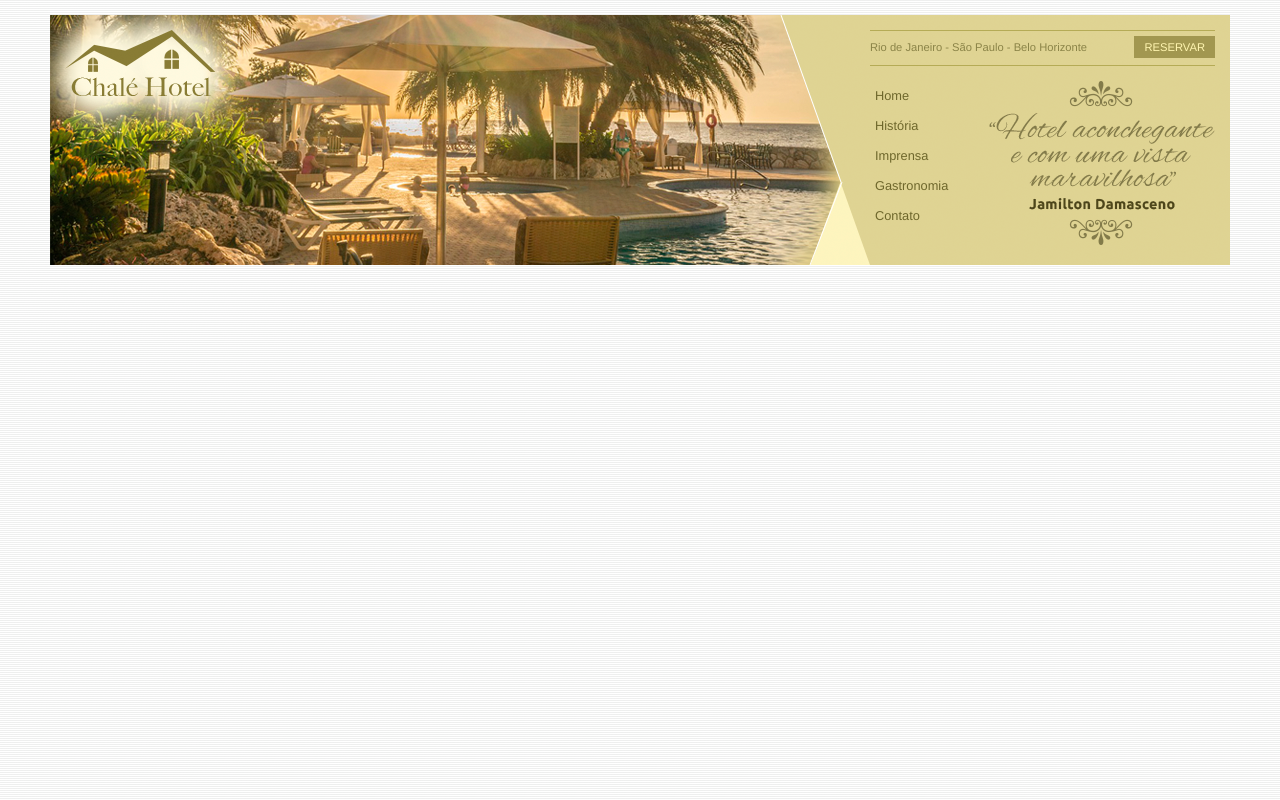
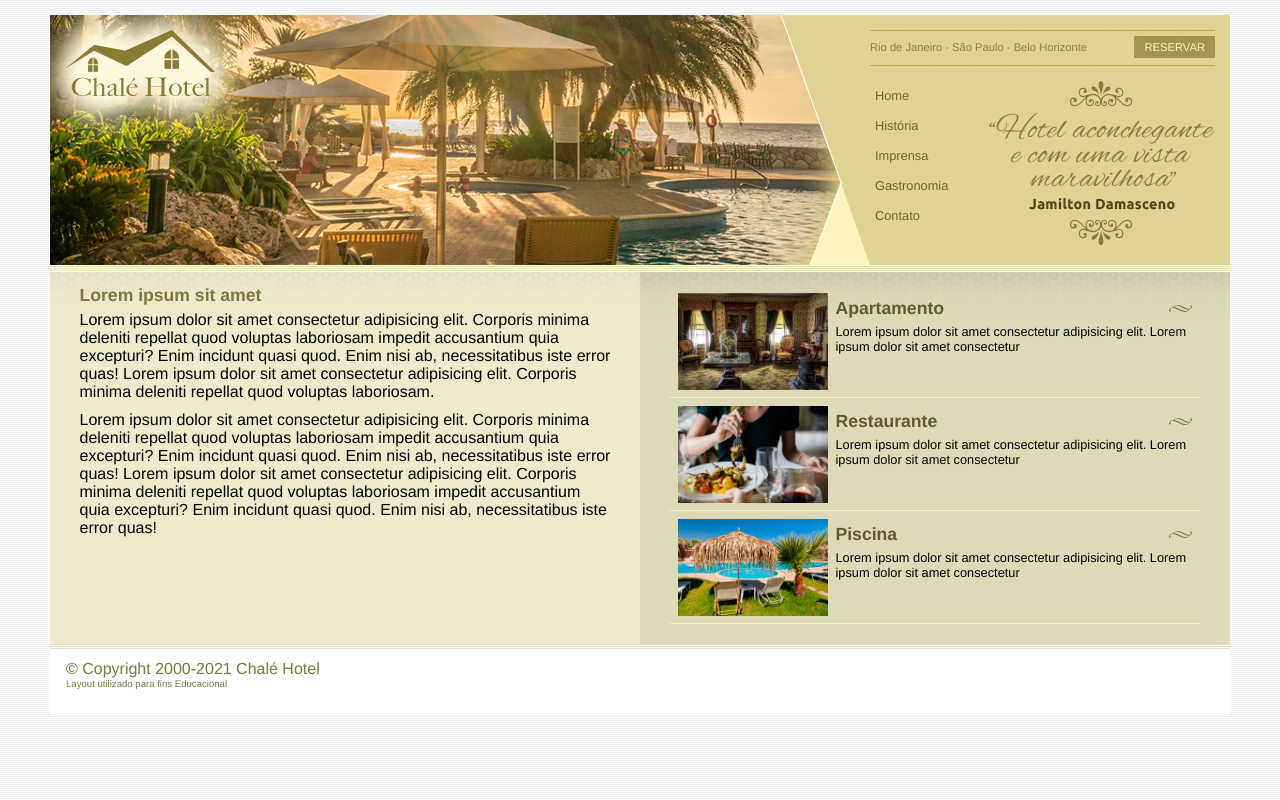
Before and after one commit to MagnoSalim/Projeto05-Chale-hotel, a plain HTML site: page index.html in a window 1280 px wide. Drawn offline with Linux system fonts and the light colour scheme.

Commit message:
Finalizado. Construção área principal e área lateral.

```diff
--- a/css/style.css
+++ b/css/style.css
@@ -9,15 +9,13 @@ body {
     background: #fff url(../img/bg.png);
     margin: 15px;
 }
-
-/****** Menu ******/
 #container {
-    background: #ede9cc;
+    background: #ede9cc url(../img/bg-container.png) top center repeat-y;
     margin: 0 auto;
     min-width: 740px;
     max-width: 1180px;
 }
-
+/****** Menu ******/
 #topo {
     background: #dbcd87;
     height: 15.4em;
@@ -112,3 +110,71 @@ ul#navegacao a:hover {
     float: right;
 }
 /****** FIM - Menu ******/
+
+/****** Área de conteúdo ******/
+#area-principal {
+    float: left;
+    width: 50%;
+    background: url(../img/bg-area-principal.png) top left repeat-x;
+    padding: 15px 0;
+}
+#area-lateral {
+    float: right;
+    width: 50%;
+    background: url(../img/bg-area-lateral.png) top left repeat-x;
+    padding: 20px 0;
+
+}
+.conteudo {
+    margin: 0 auto;
+    width: 90%;
+}
+/****** Formatação Area Lateral ******/
+#beneficios li{
+    padding: 8px;
+    border-bottom: 1px solid #f3efcb;
+    height: 6em;
+}
+#beneficios li a img{
+    float: left;
+    margin-right: 8px;
+}
+#beneficios li a p{
+    color: #000;
+    font-size: 0.8em;
+}
+#beneficios li a h3 {
+    font-size: 1.1em;
+    color: #615b2d;
+    padding: 5px 0;
+    background: url(../img/ornamento.png) no-repeat center right;
+}
+#beneficios li:hover {
+    background: #f6f3d6;
+    cursor: pointer;
+}
+
+/****** FIM Formatação Area Lateral ******/
+/****** Formatação de textos ******/
+h2 {
+    color: #7d7640;
+    font-size:1.1em;
+    padding: 5px 0px;
+}
+p {
+    font-size: 1em;
+    margin-bottom: 10px;
+}
+
+/****** FIM Formatação de textos ******/
+/****** FIM Área de conteúdo ******/
+
+div #rodape {
+    clear: both;
+    padding: 16px;
+    background: #fff url(../img/bg-rodape.png) repeat-x top;
+    color: #7d7640;
+}
+#rodape p {
+    font-size: 0.6em;
+}
--- a/index.html
+++ b/index.html
@@ -8,6 +8,7 @@
 </head>
 <body>
     <div id="container"> <!--Inicio Container-->
+
         <div id="topo"> <!--Inicio Topo-->
         <!--Areaa Logo-->
             <div id="area-logo">
@@ -42,6 +43,82 @@
             </div>
 
         </div> <!--FIM Topo-->
+    <!--Area Prinipal-->
+        <div id="area-principal">
+            <div class="conteudo">
+                <h2>Lorem ipsum sit amet</h2>
+                <p>
+                    Lorem ipsum dolor sit amet consectetur adipisicing elit.
+                    Corporis minima deleniti repellat quod voluptas laboriosam
+                    impedit accusantium quia excepturi? Enim incidunt quasi quod.
+                    Enim nisi ab, necessitatibus iste error quas!
+                    Lorem ipsum dolor sit amet consectetur adipisicing elit.
+                    Corporis minima deleniti repellat quod voluptas laboriosam.
+                </p>
+                <p>
+                    Lorem ipsum dolor sit amet consectetur adipisicing elit.
+                    Corporis minima deleniti repellat quod voluptas laboriosam
+                    impedit accusantium quia excepturi? Enim incidunt quasi quod.
+                    Enim nisi ab, necessitatibus iste error quas!
+                    Lorem ipsum dolor sit amet consectetur adipisicing elit.
+                    Corporis minima deleniti repellat quod voluptas laboriosam
+                    impedit accusantium quia excepturi? Enim incidunt quasi quod.
+                    Enim nisi ab, necessitatibus iste error quas!
+                </p>
+
+            </div>
+        </div>
+        <!--FIM Area Prinipal-->
+    <!--Area Lateral-->
+        <div id="area-lateral">
+            <div class="conteudo">
+
+                <ul id="beneficios">
+                    <li>
+                        <a href="">
+                            <img src="img/apartamento.jpg" alt="Apartamento" width="150">
+                            <h3>Apartamento</h3>
+                            <p>Lorem ipsum dolor sit amet consectetur adipisicing elit.
+                                Lorem ipsum dolor sit amet consectetur
+                            </p>
+                        </a>
+                    </li>
+                </ul>
+                <ul id="beneficios">
+                    <li>
+                        <a href="">
+                            <img src="img/restaurante.jpg" alt="Restaurante" width="150">
+                            <h3>Restaurante</h3>
+                            <p>Lorem ipsum dolor sit amet consectetur adipisicing elit.
+                                Lorem ipsum dolor sit amet consectetur
+                            </p>
+                        </a>
+                    </li>
+                </ul>
+                <ul id="beneficios">
+                    <li>
+                        <a href="">
+                            <img src="img/piscina.jpg" alt="Piscina" width="150">
+                            <h3>Piscina</h3>
+                            <p>Lorem ipsum dolor sit amet consectetur adipisicing elit.
+                                Lorem ipsum dolor sit amet consectetur
+                            </p>
+                        </a>
+                    </li>
+                </ul>
+
+            </div>
+        </div>
+        <!--FIM Area Lateral-->
+
+        <div id="rodape">
+            <span>
+                &copy; Copyright 2000-2021 Chalé Hotel
+            </span>
+            <p>Layout utilizado para fins Educacional</p>
+        </div>
+
     </div> <!--FIM Container-->
+
 </body>
 </html>
```
